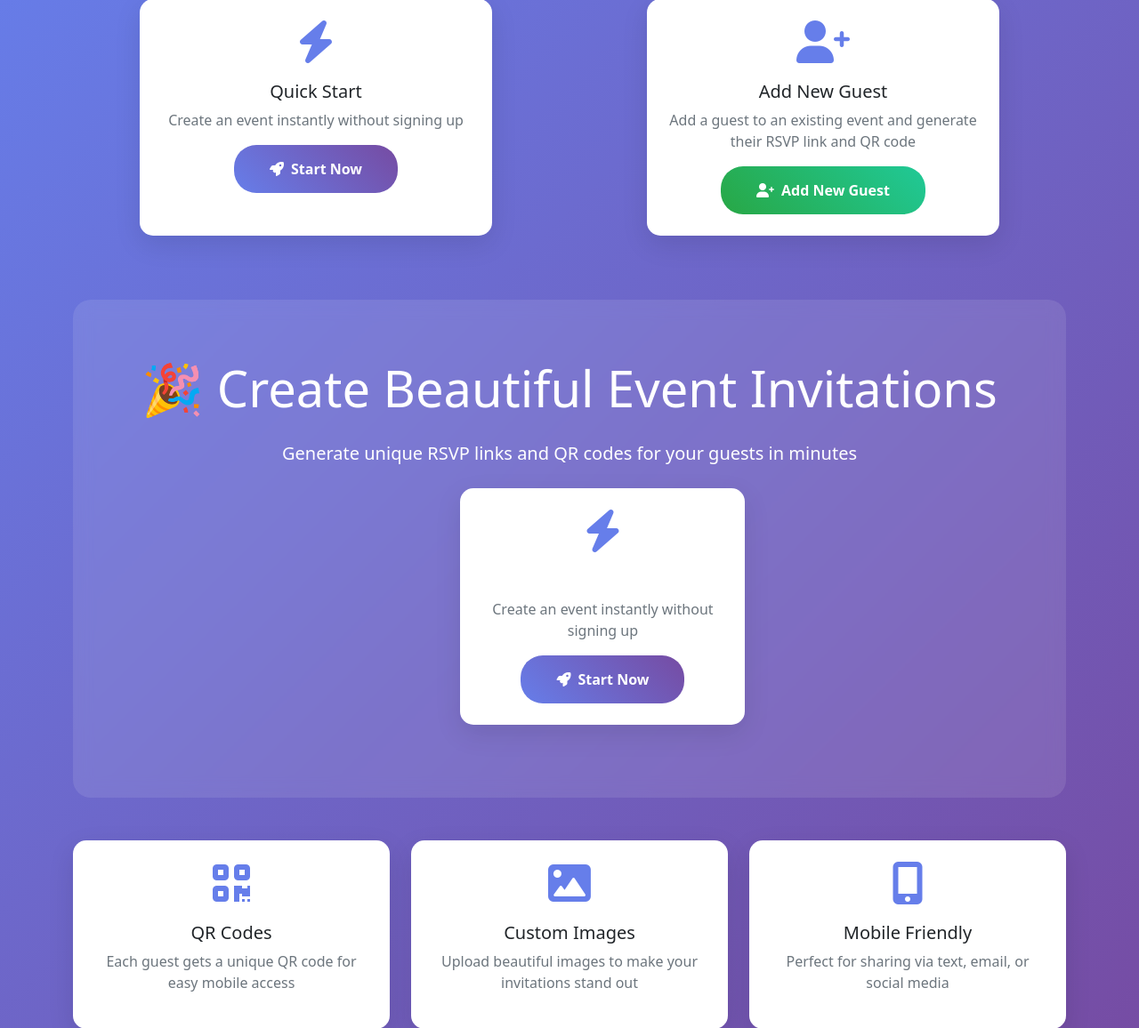
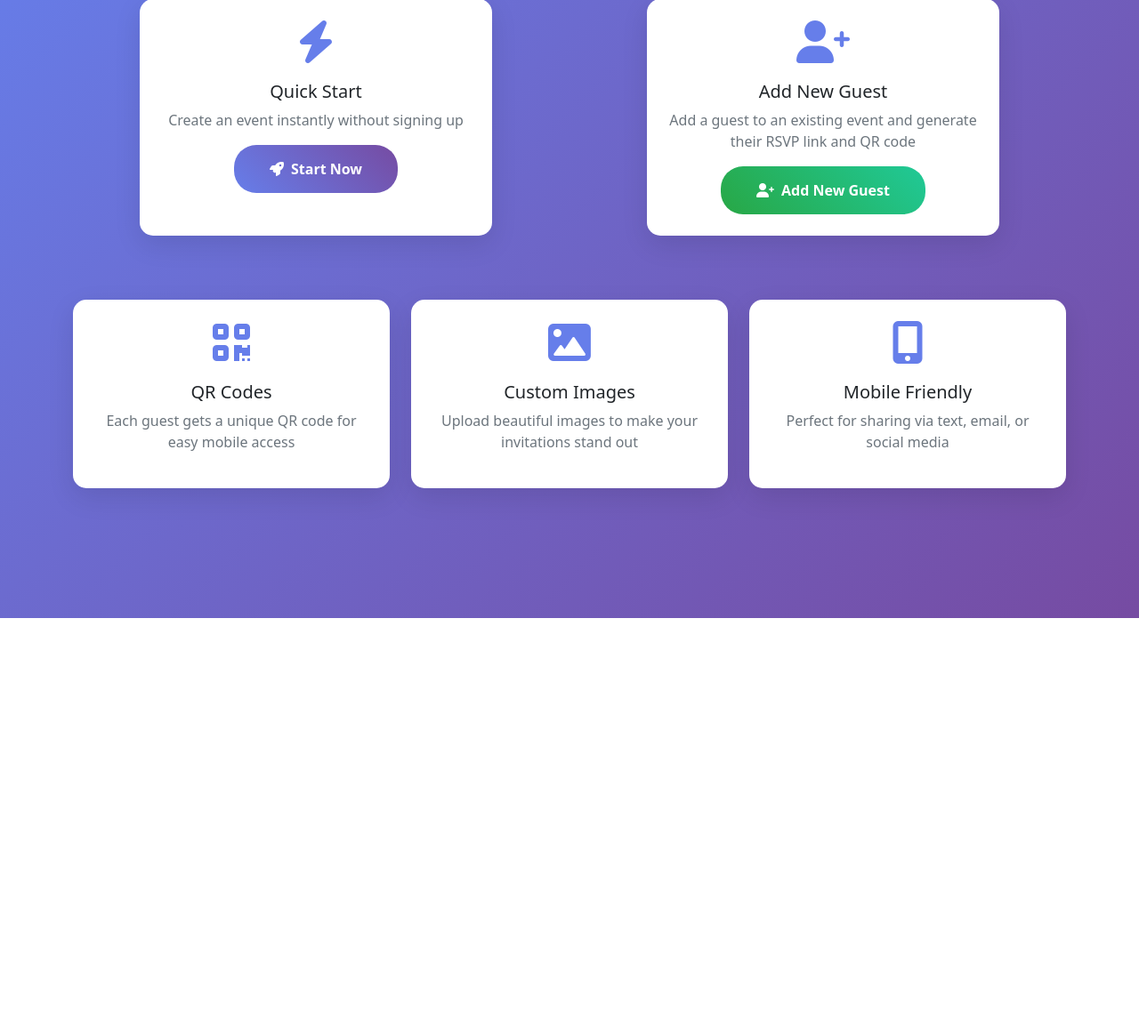
Before and after one commit to Ricki100/Invitation, a PHP site: page / in a window 1280 px wide. Shown: the part 105-1261 px from the top of the page at 89% size. After the commit the page ends 800 px from the top, so only its background shows below. Run offline with PHP 8.4, Linux system fonts and the light colour scheme.

Commit message:
Update index.php

```diff
--- a/index.php
+++ b/index.php
@@ -341,30 +341,7 @@ if ($_SERVER['REQUEST_METHOD'] === 'POST') {
                 </div>
             </div>
         </div>
-        <!-- Hero Section -->
-        <div class="hero-section">
-            <h1 class="display-4 mb-4">🎉 Create Beautiful Event Invitations</h1>
-            <p class="lead mb-4">Generate unique RSVP links and QR codes for your guests in minutes</p>
-            <div class="row justify-content-center">
-                <div class="col-md-8">
-                    <div class="row">
-                        <div class="col-md-6 mb-3">
-                            <div class="card h-100">
-                                <div class="card-body text-center p-4">
-                                    <i class="fas fa-bolt feature-icon"></i>
-                                    <h5>Quick Start</h5>
-                                    <p class="text-muted">Create an event instantly without signing up</p>
-                                    <button class="btn btn-primary" onclick="showQuickStart()">
-                                        <i class="fas fa-rocket me-2"></i>Start Now
-                                    </button>
-                                </div>
-                            </div>
-                        </div>
-                        <!-- Removed Full Account/Sign In card -->
-                    </div>
-                </div>
-            </div>
-        </div>
+        <!-- Remove old hero section and duplicate cards below -->
 
     <!-- Quick Start Form (Hidden by default) -->
     <div id="quickStartForm" style="display: none;">
```
